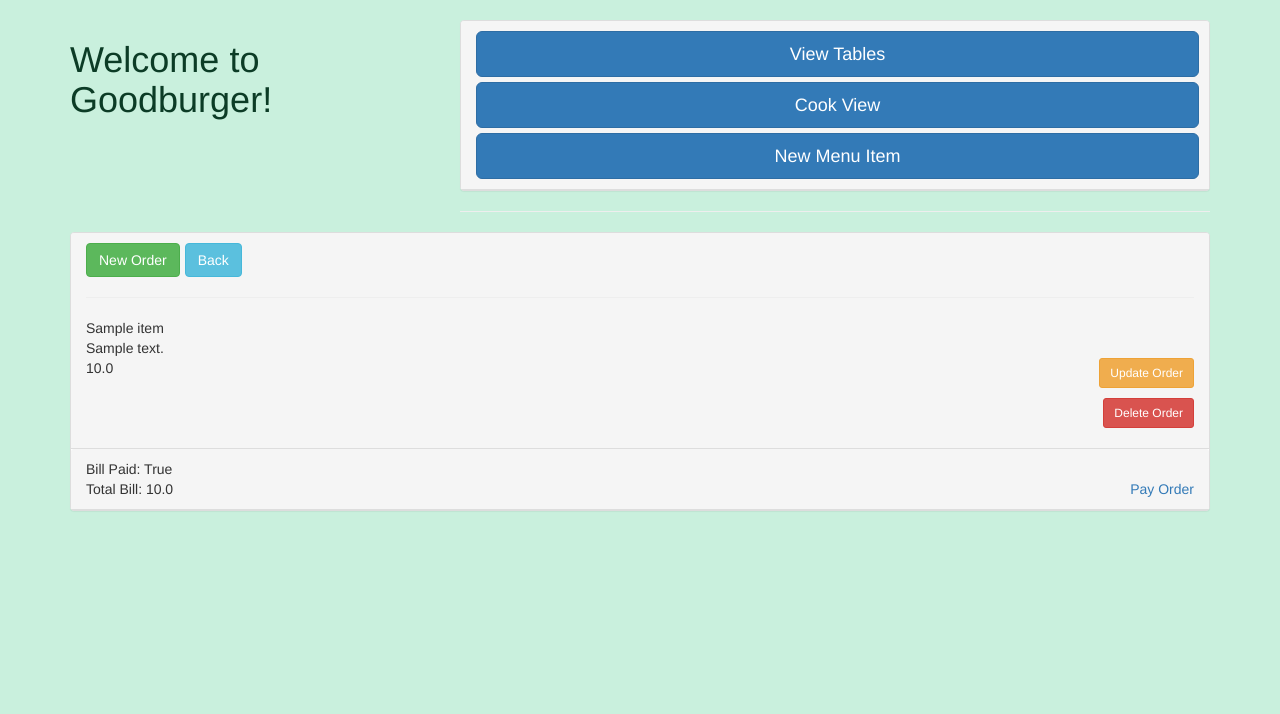
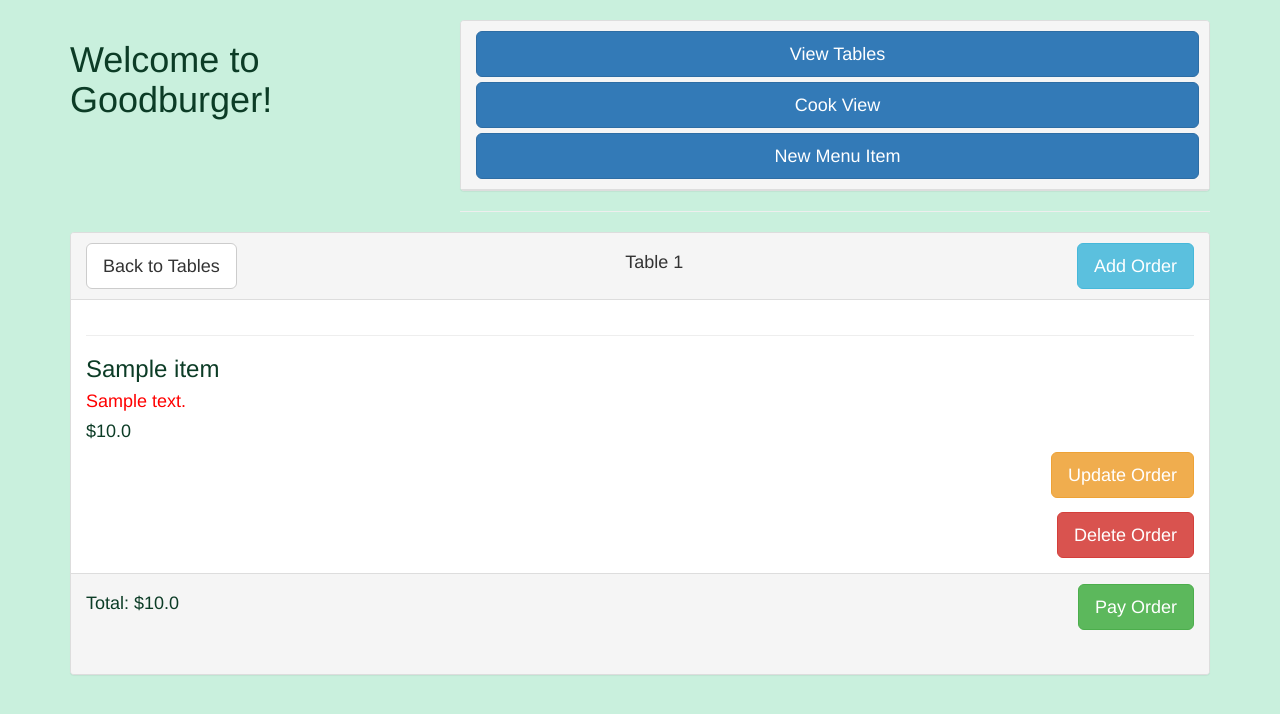
Before and after one commit to tdhuynh/mighty_restaurant, a Django app: page /table/1/ in a window 1280 px wide. Shown: the part 52-766 px from the top of the page. Run offline with Django 3.2, Linux system fonts and the light colour scheme; a user stored in the database is signed in; tables that the repository leaves empty hold one stand-in row (values such as "Sample post"); some libraries are stand-ins or nearby versions.

Commit message:
added some styling to app

```diff
--- a/mighty_restaurant/templates/restaurant_app/table_detail.html
+++ b/mighty_restaurant/templates/restaurant_app/table_detail.html
@@ -3,29 +3,27 @@
 <div class="panel panel-default">
   <div class="panel-heading">
     <div class="btn-toolbar" role="toolbar">
-<a href="{% url 'order_create_view' object.id %}" class="btn btn-success btn-md" role="button">New Order</a>
-<a href="{% url 'table_create_view' %}" class="btn btn-info btn-md" role="button">Back</a>
-</div>
+    <a href="{% url 'order_create_view' object.id %}" class="btn btn-info btn-lg pull-right" role="button">Add Order</a>
+    <a href="{% url 'table_create_view' %}" class="btn btn-default btn-lg pull-left" role="button">Back to Tables</a>
+    <h4 align='center'>Table {{ object.id }}</h4>
+    </div>
+  </div>
+  <div class="panel-body">
 {% for order in object.all_orders %}
   <hr>
-  {{ order.item }}
-  <br>
-  {{ order.notes }}
-  <br>
-  {{ order.item.price }}
-  <a href="{% url 'order_update_view' order.id %}" class="btn btn-warning btn-sm pull-right" role="button">Update Order</a>
-  <br><br>
-  <a href="{% url 'order_delete_view' order.id %}" class="btn btn-danger btn-sm pull-right" role="button">Delete Order</a>
+  <h3>{{ order.item }}</h3>
+  <h4 style="color:red;">{{ order.notes }}</h4>
+  <h4>${{ order.item.price }}</h4>
+  <a href="{% url 'order_update_view' order.id %}" class="btn btn-warning btn-lg pull-right" role="button">Update Order</a>
+  <br><br><br>
+  <a href="{% url 'order_delete_view' order.id %}" class="btn btn-danger btn-lg pull-right" role="button">Delete Order</a>
   <br><br>
 {% endfor %}
 </div>
-<div class="panel-heading">
-  Bill Paid: {{ object.paid }}
-  <br>
-  Total Bill: {{ object.total }}
-  <div class="pull-right">
-    <a href="{% url 'table_update_view' object.id %}">Pay Order</a>
-  </div>
+<div class="panel-footer">
+  <a href="{% url 'table_update_view' object.id %}" class="btn btn-success btn-lg pull-right" role="button">Pay Order</a>
+  <h4>Total: ${{ object.total }}</h4>
+  <br><br>
 </div>
 </div>
 {% endblock %}
```
Also changed, not shown: mighty_restaurant/templates/restaurant_app/item_form.html (+22 -10 lines), mighty_restaurant/templates/restaurant_app/order_form.html (+14 -4 lines), mighty_restaurant/templates/restaurant_app/table_form.html (+7 -7 lines), mighty_restaurant/restaurant_app/migrations/0010_order_created.py (added), mighty_restaurant/restaurant_app/migrations/0011_remove_order_created.py (added).
